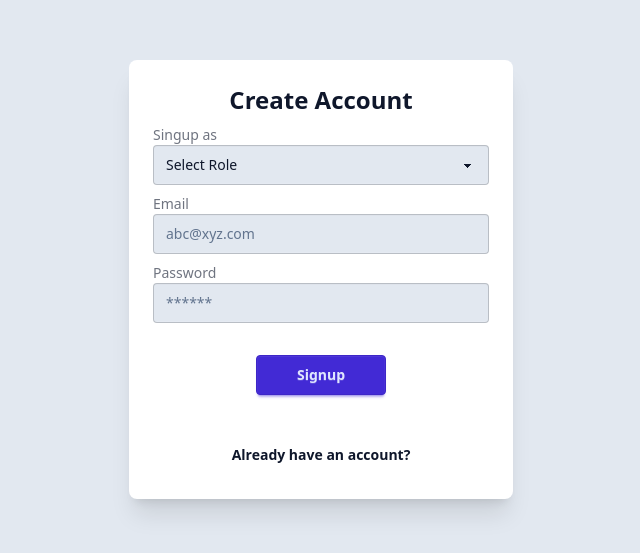
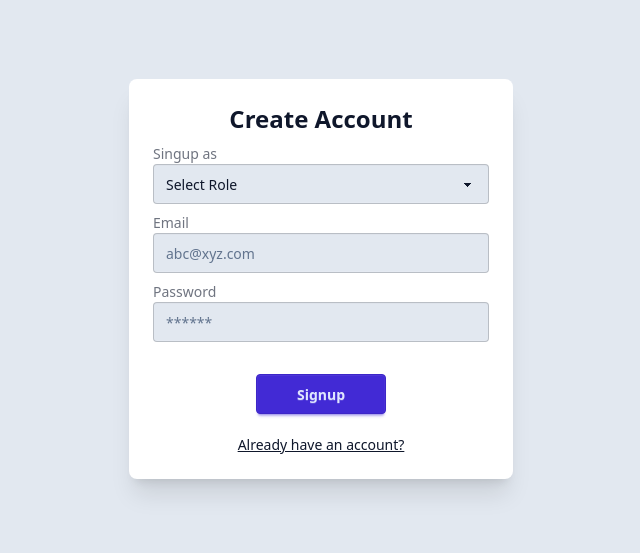
Before and after one commit to tejasnayak25/pdf-editor, a React app in the folder frontend/: page /signup in a window 1280 px wide. Shown: the part 121-674 px from the top of the page, without its empty margins (319-959 px from the left). Built offline with nearby package versions, Linux system fonts and the light colour scheme; the HTML template or start-up script is replaced by a standard one.

Commit message:
fix: Update button styles for account navigation links in Login and Signup components

```diff
--- a/frontend/src/login/Login.jsx
+++ b/frontend/src/login/Login.jsx
@@ -61,7 +61,7 @@ export default function Login() {
                     </div>
                     <div className="w-full flex justify-center items-center flex-col gap-5 mt-6">
                         <button onClick={handleLogin} className="btn btn-primary px-10">Login</button>
-                        <a href="/signup" className="btn btn-ghost px-10 mt-5">Don't have an account?</a>
+                        <a href="/signup" className="link px-10">Don't have an account?</a>
                     </div>
                 </div>
             </div>
--- a/frontend/src/signup/Signup.jsx
+++ b/frontend/src/signup/Signup.jsx
@@ -60,7 +60,7 @@ export default function Signup() {
                     </div>
                     <div className="w-full flex justify-center items-center flex-col gap-5 mt-6">
                         <button onClick={handleSignup} className="btn btn-primary px-10">Signup</button>
-                        <a href="/login" className="btn btn-ghost px-10 mt-5">Already have an account?</a>
+                        <a href="/login" className="link px-10">Already have an account?</a>
                     </div>
                 </div>
             </div>
```
